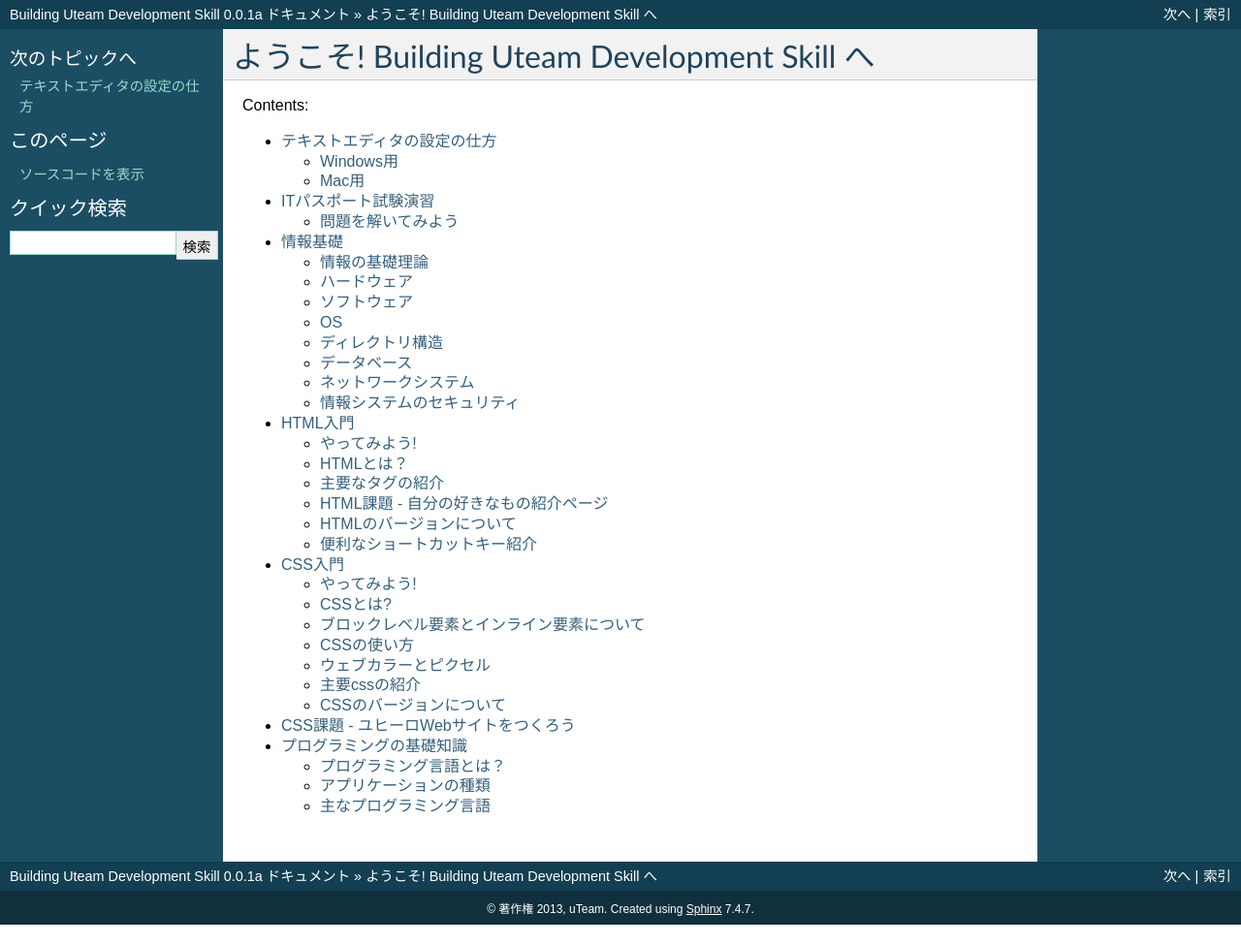
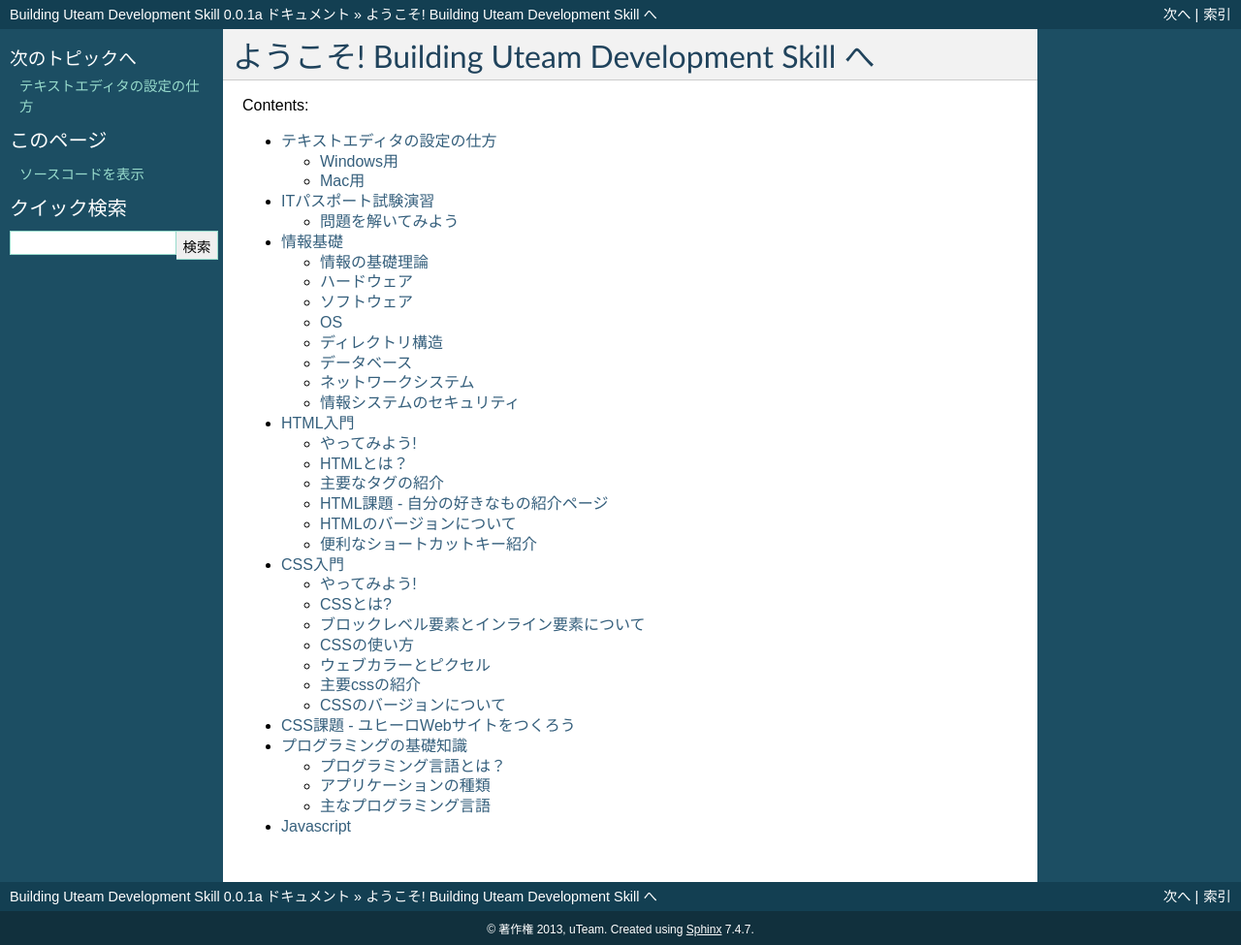
Before and after one commit to uhero-corp/buds, a Sphinx documentation site: the page built from source/index.txt, in a window 1280 px wide. Shown: the whole page at 97% size. Built offline with Sphinx 7.4.7, drawn with Linux system fonts in a browser that asks for light colours; before the commit the page ends 954 px from its top, so only the background shows below that.

Commit message:
js用のファイルを作成

```diff
--- /dev/null
+++ b/source/7_JavaScript.txt
@@ -0,0 +1,3 @@
+=========================================
+Javascript
+=========================================
--- a/source/index.txt
+++ b/source/index.txt
@@ -17,3 +17,4 @@
    4_html
    5_css
    6_introduction_programming
+   7_JavaScript
```
